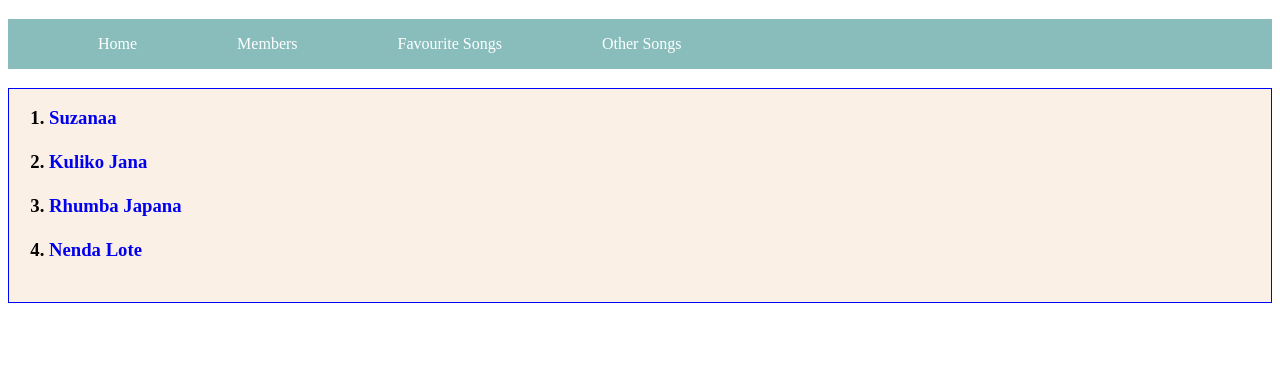
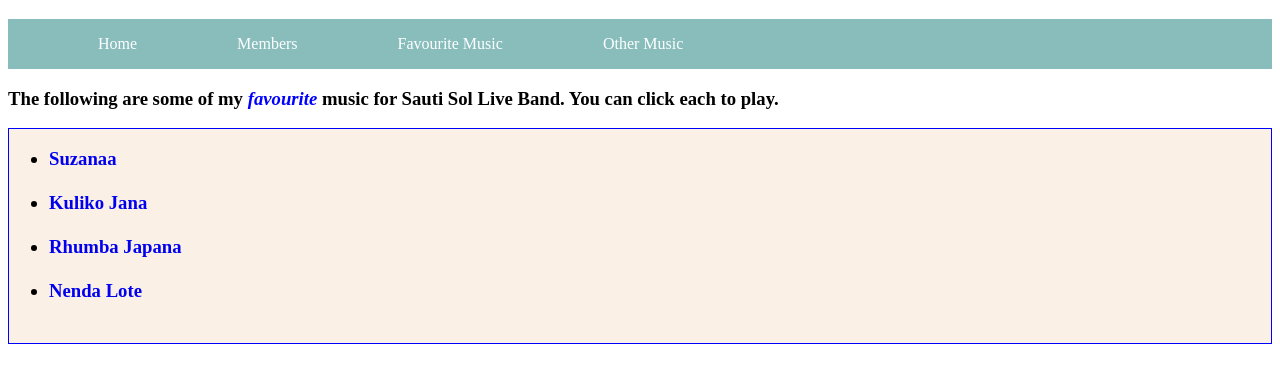
Before and after one commit to FITSTARGILLY2643/Favourite_Band, a plain HTML site: page favourite.html in a window 1280 px wide. Shown: the part 83-466 px from the top of the page. Drawn offline with Linux system fonts and the light colour scheme.

Commit message:
created favourite.html file

```diff
--- a/favourite.html
+++ b/favourite.html
@@ -14,21 +14,21 @@
         <ul class="unorder">
             <li class="list"><a href="index.html" style="color: white;">Home</a></li>
             <li class="list"><a href="members.html" style="color: white;">Members</a></li>
-            <li class="list"><a href="favourite.html" style="color: white;">Favourite Songs</a></li>
-            <li class="list"><a href="other.html" style="color: white;">Other Songs</a></li>
+            <li class="list"><a href="favourite.html" style="color: white;">Favourite Music</a></li>
+            <li class="list"><a href="other.html" style="color: white;">Other Music</a></li>
 
 
         </ul>
 
-    </nav>
+    </nav><h3>The following are some of my <i style="color: blue;">favourite</i> music for Sauti Sol Live Band. You can click each to play.</h3>
         <h3>
             <div class="favourite">
-                <ol>
+                <ul>
                     <li><a href="https://www.youtube.com/watch?v=mFBJtuQ1Llc">Suzanaa</a></li></a><br><br>
                     <li><a href="https://www.youtube.com/watch?v=ojvz49lSfM4">Kuliko Jana</a></li><br><br>
                     <li><a href="https://www.youtube.com/watch?v=tsJwOQk4HaI">Rhumba Japana</a></li><br><br>
                     <li><a href="https://www.youtube.com/watch?v=YCsg_V-AYOw">Nenda Lote</a></li><br><br>
-                </ol>
+                </ul>
             </div>
         </h3>
 
```
